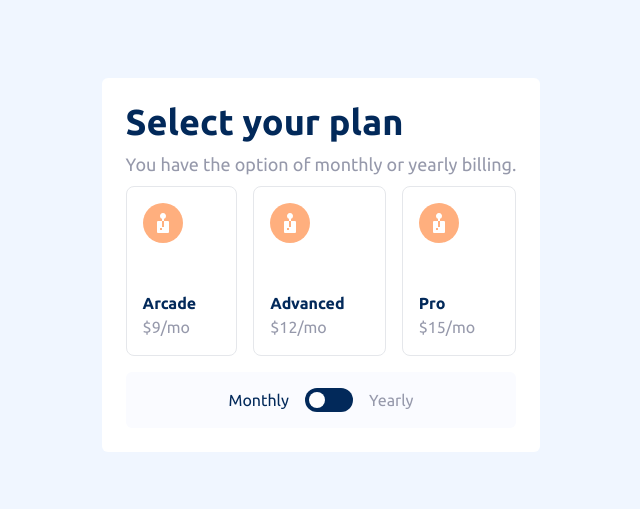
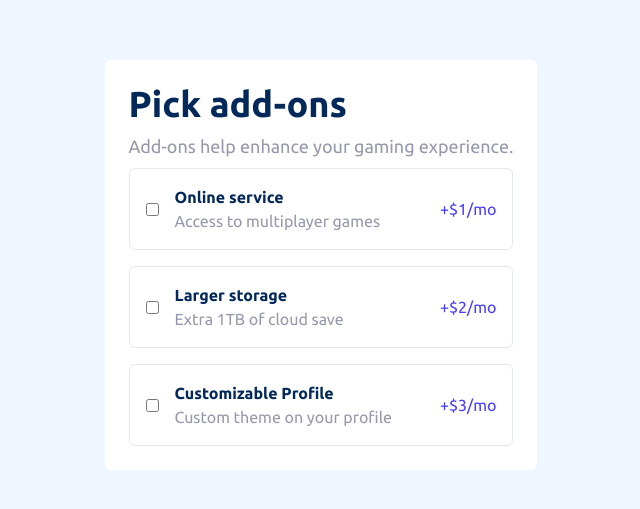
Before and after one commit to vitaovich/FM-multi-step-form, a Next.js app: page / in a window 1280 px wide. Shown: the part 135-644 px from the top of the page, without its empty margins (319-959 px from the left). Built offline with nearby package versions, Linux system fonts and the light colour scheme.

Commit message:
add step three form initial

```diff
--- /dev/null
+++ b/components/stepThreeForm.tsx
@@ -0,0 +1,36 @@
+// import iconArcade from "../public/images/icon-arcade.svg"
+import { useState } from "react"
+
+const StepThreeForm = () => {
+    const [addons, setAddons] = useState<{ title: string, description: string, price: string }[]>(
+        [
+            { title: 'Online service', description: 'Access to multiplayer games', price: '+$1/mo' },
+            { title: 'Larger storage', description: 'Extra 1TB of cloud save', price: '+$2/mo' },
+            { title: 'Customizable Profile', description: 'Custom theme on your profile', price: '+$3/mo' },
+        ]
+    )
+
+    return (
+        <div className="flex flex-col space-y-4">
+            {
+                addons.map((addon) => (
+                    <div key={addon.title} className="flex flex-row items-center border rounded-md space-x-4 p-4">
+                        <input
+                            type="checkbox"
+                            name="check"
+                            className=""
+                        />
+                        <div className='flex flex-auto flex-col' >
+                            <h2 className="font-bold">{addon.title}</h2>
+                            <p className="text-CoolGray">{addon.description}</p>
+                        </div>
+                        <p className="text-PurplishBlue">{addon.price}</p>
+                    </div>
+                ))
+            }
+
+        </div>
+    )
+}
+
+export default StepThreeForm
--- a/pages/index.tsx
+++ b/pages/index.tsx
@@ -1,6 +1,7 @@
 import StepContainer from '@/components/stepContainer'
 import StepOneForm from '@/components/stepOneForm'
 import StepTwoForm from '@/components/stepTwoForm'
+import StepThreeForm from '@/components/stepThreeForm'
 import PersonalInfo from '@/models/PersonalInfo'
 import Head from 'next/head'
 import React, { useState } from 'react'
@@ -10,8 +11,8 @@ import Sidebar from '../components/sideBar'
 export default function Home() {
   const [steps, setSteps] = useState<{num: number, title: string, description: string}[]> ([
     // {num: 1, title: 'Personal info', description: 'Please provide your name, email address, and phone number.'},
-    {num: 2, title: 'Select your plan', description: 'You have the option of monthly or yearly billing.'},
-    // {num: 3, title: 'Pick add-ons', description: 'Add-ons help enhance your gaming experience.'},
+    // {num: 2, title: 'Select your plan', description: 'You have the option of monthly or yearly billing.'},
+    {num: 3, title: 'Pick add-ons', description: 'Add-ons help enhance your gaming experience.'},
     // {num: 4, title: 'Finishing up', description: 'Double-check everything looks OK before confirming.'},
   ])
 
@@ -31,6 +32,8 @@ export default function Home() {
         return <StepOneForm addPersonalInfoHandler={addPersonalInfoHandler} />
       case 2 :
         return <StepTwoForm />
+      case 3 :
+        return <StepThreeForm />
       default:
         return <div>TODO component</div>
     }
@@ -41,7 +44,7 @@ export default function Home() {
       <Head>
         <title>Multi Step Form</title>
       </Head>
-      <div className='flex items-center justify-center h-screen bg-Magnolia font-ubuntu'>
+      <div className='flex items-center justify-center min-h-screen bg-Magnolia font-ubuntu'>
         <div className='bg-white rounded-md text-MarineBlue mx-4 p-6'>
           {/* <Sidebar></Sidebar> */}
           {
```
